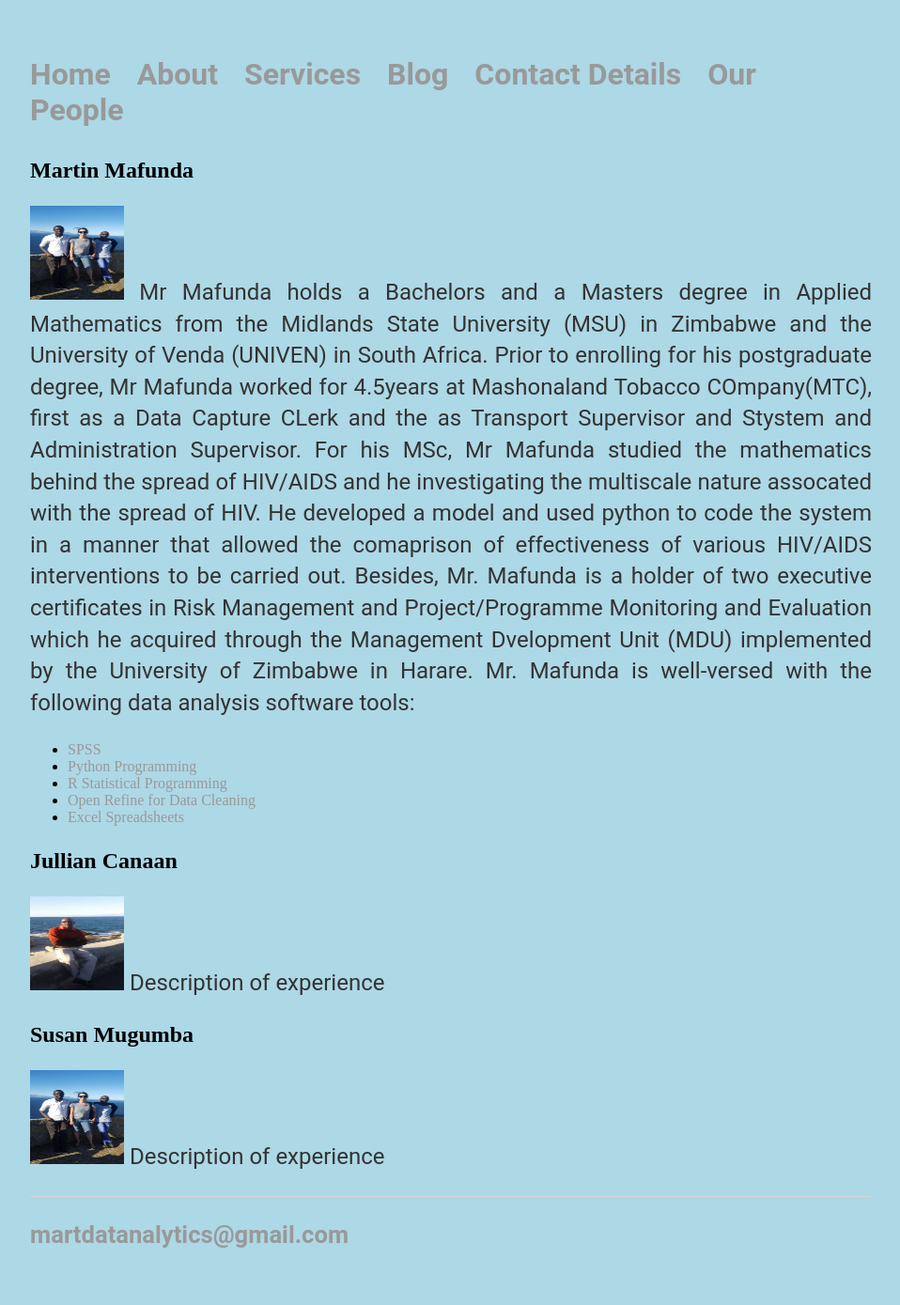
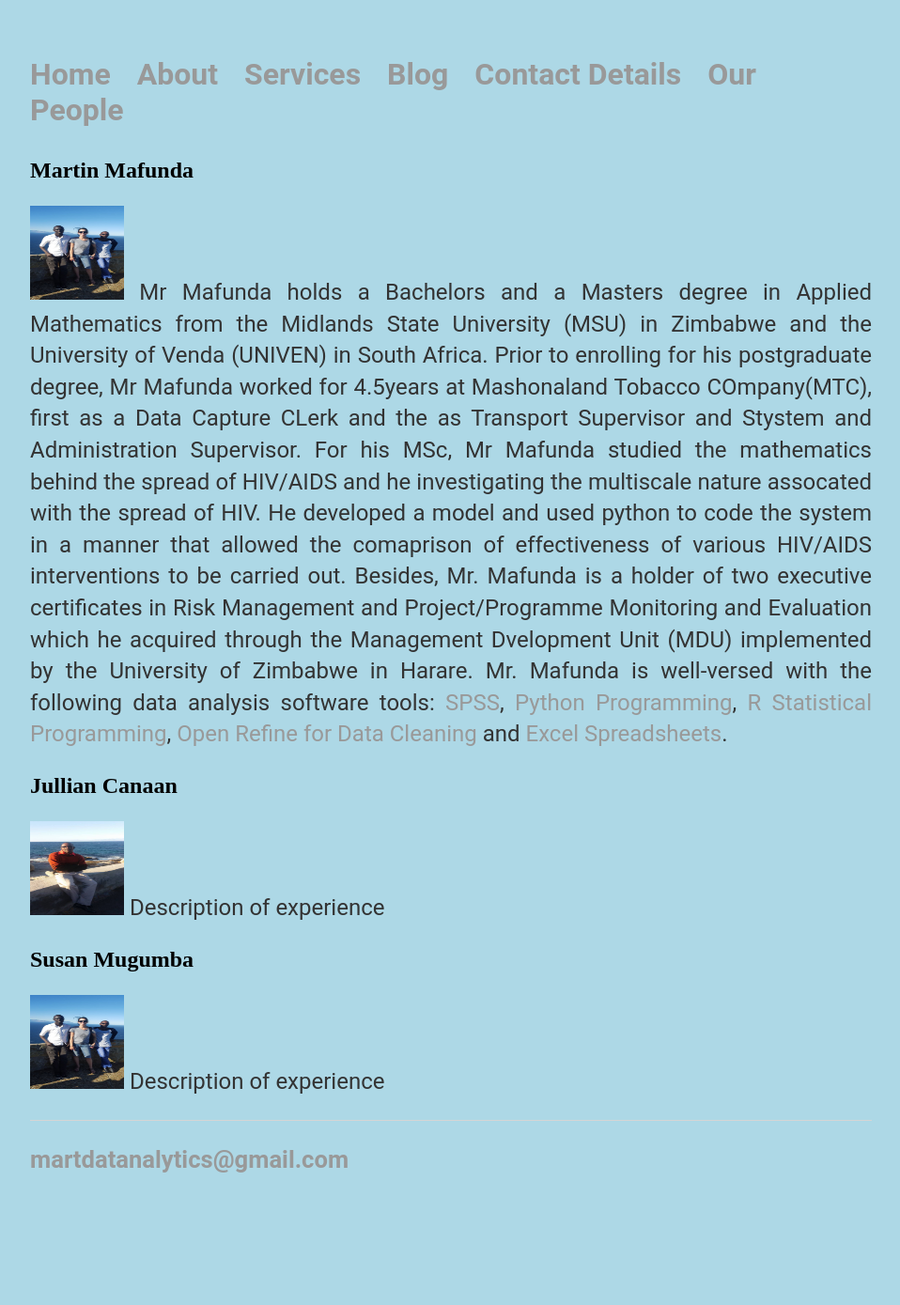
Before and after one commit to martdatanalytics/martdatanalytics.github.io, a Jekyll site: the page built from cv/index.html, in a window 1280 px wide. Shown: the whole page at 94% size, without its empty margins (160-1118 px from the left). Built offline with Jekyll 4.4.1, drawn with Linux system fonts in a browser that asks for light colours; after the commit the page ends 1309 px from its top, so only the background shows below that.

Commit message:
Update index.html

```diff
--- a/cv/index.html
+++ b/cv/index.html
@@ -12,13 +12,11 @@ title: Martin Canaan Mafunda
 	a manner that allowed the comaprison of effectiveness of various HIV/AIDS interventions to be carried out. Besides, Mr. Mafunda is a
 	holder of two executive certificates in Risk Management and Project/Programme Monitoring and Evaluation which he acquired through the Management Dvelopment Unit
 	(MDU) implemented by the University of Zimbabwe in Harare. Mr. Mafunda is well-versed with the following data analysis software tools:
-	<ul>
-		<li> <a href="https://en.wikipedia.org/wiki/SPSS">SPSS</a></li>
-		<li> <a href="http://www.data-analysis-in-python.org/">Python Programming</a></li>
-		<li> <a href="https://www.r-project.org/">R Statistical Programming</a></li>
-		<li> <a href="http://openrefine.org/">Open Refine for Data Cleaning</a></li>
-		<li> <a href="https://en.wikipedia.org/wiki/Microsoft_Excel">Excel Spreadsheets</a></li>
-	</ul></p>
+	<a href="https://en.wikipedia.org/wiki/SPSS">SPSS</a>, <a href="http://www.data-analysis-in-python.org/">
+		Python Programming</a>, <a href="https://www.r-project.org/">R Statistical Programming</a>,
+		<a href="http://openrefine.org/">Open Refine for Data Cleaning</a> and
+		<a href="https://en.wikipedia.org/wiki/Microsoft_Excel">Excel Spreadsheets</a>.
+	</p>
 	<h2 style="font-size:1.5em;">Jullian Canaan </h2>
 	<p>
 		<img src="/images/Martin_Canaan1.jpg",alt="Picture of Martin", width="100", height="100",align="left">
```
